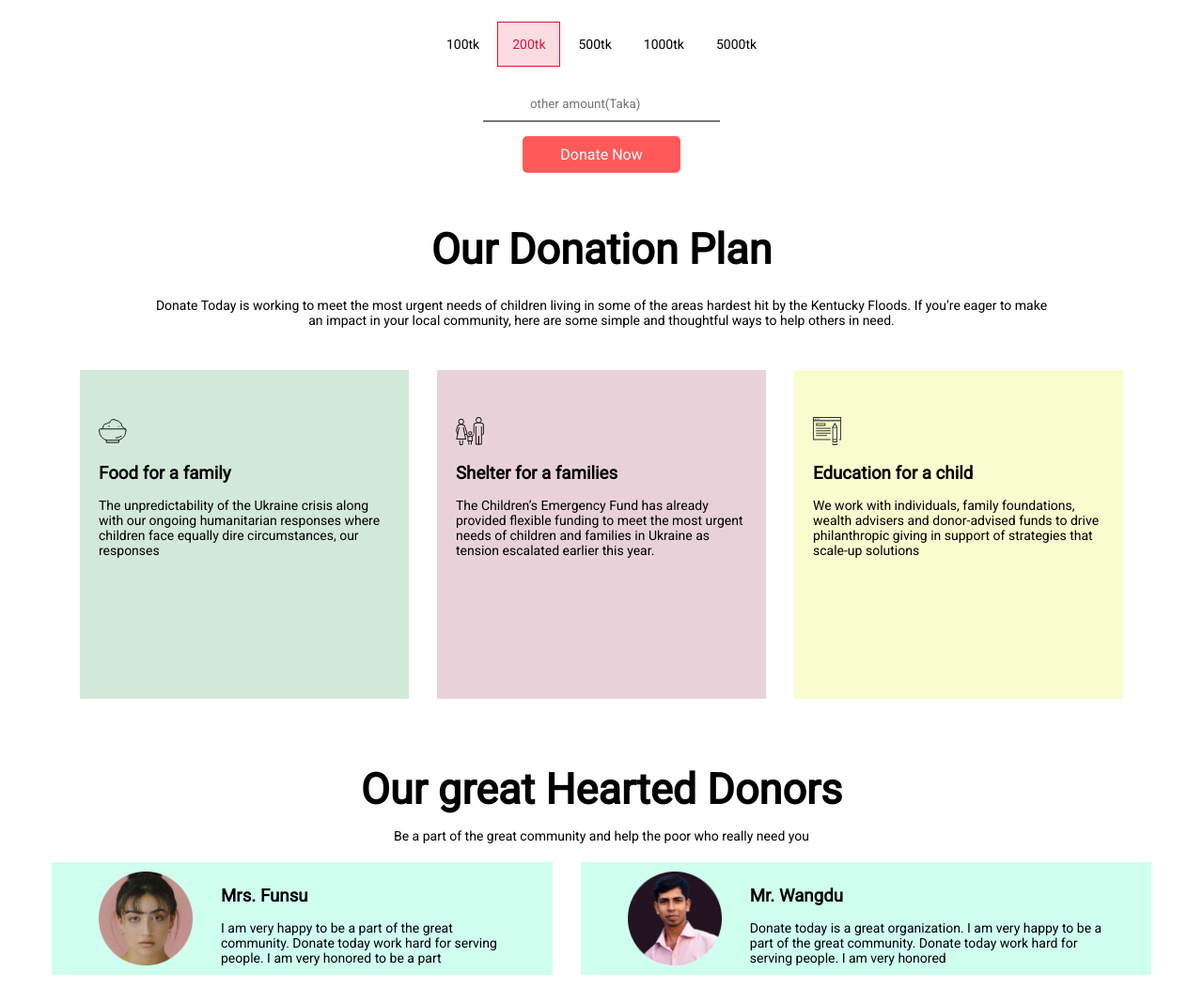
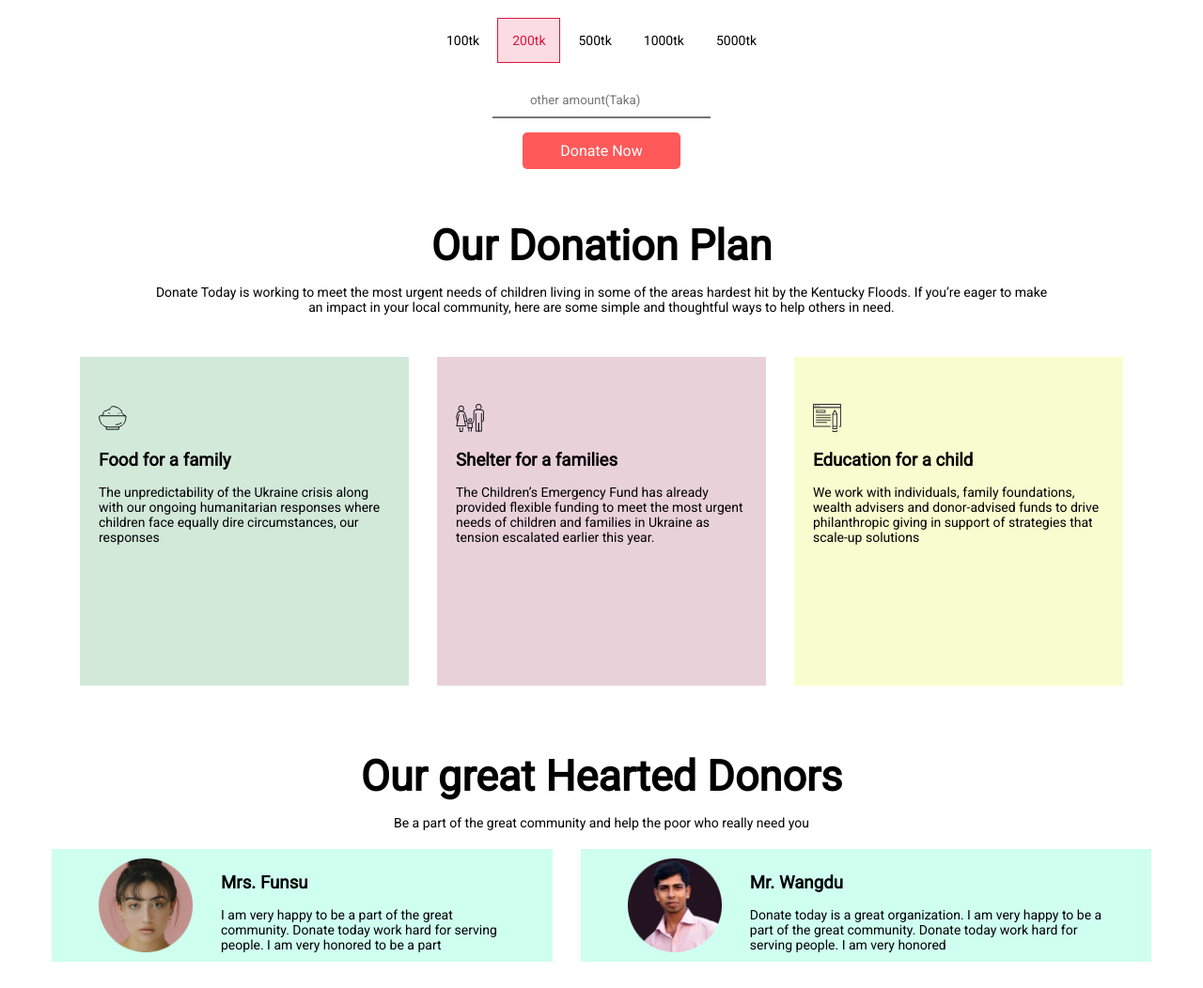
Before and after one commit to Repanb/donation-website, a plain HTML site: page index.html in a window 1280 px wide. Shown: the part 948-2000 px from the top of the page at 94% size. Drawn offline with Linux system fonts and the light colour scheme.

Commit message:
final commit

```diff
--- a/index.html
+++ b/index.html
@@ -6,14 +6,19 @@
     <meta http-equiv="X-UA-Compatible" content="IE=edge">
     <meta name="viewport" content="width=device-width, initial-scale=1.0">
     <title>Donate Today</title>
+    <!-- fav icon -->
     <link rel="shortcut icon" href="images/vector-logo.jpg" type="image/x-icon">
-    <link rel="stylesheet" href="style.css">
+    <!-- google font -->
     <link rel="preconnect" href="https://fonts.googleapis.com">
     <link rel="preconnect" href="https://fonts.gstatic.com" crossorigin>
     <link href="https://fonts.googleapis.com/css2?family=Roboto&display=swap" rel="stylesheet">
+    <!-- css file -->
+    <link rel="stylesheet" href="style.css">
 </head>
 
 <body>
+
+    <!-- banner section -->
     <section id="hero">
         <div class="hero container">
             <div>
@@ -21,9 +26,10 @@
                 <p>Online fundraising for the people and charities you love.</p>
                 <a href="https://www.google.com" target="_blank">Donate Now</a>
             </div>
-
         </div>
     </section>
+
+    <!-- donation section -->
     <section id="donation">
         <div class="donation-text">
             <h2>Donate Today</h2>
@@ -42,6 +48,8 @@
         </div>
         <a href="">Donate Now</a>
     </section>
+
+    <!-- donation plan section -->
     <section id="donation-plan">
         <div class="donation-text">
             <h2>Our Donation Plan</h2>
@@ -59,7 +67,7 @@
                     dire circumstances, our responses</p>
             </div>
             <div class="donation-card-item">
-                <img src="icons/frame.svg" alt="shelter icon">
+                <img src="icons/Frame.svg" alt="shelter icon">
                 <h3>Shelter for a families</h3>
                 <p>The Children’s Emergency Fund has already provided flexible funding to meet the most urgent needs of
                     children and
@@ -75,7 +83,8 @@
         </div>
     </section>
 
-    <section>
+    <!-- donor section -->
+    <section id="donor">
         <div class="donor-container-text">
             <h2>Our great Hearted Donors</h2>
             <p>Be a part of the great community and help the poor who really need you</p>
@@ -85,7 +94,8 @@
                 <img src="images/Mask group.png" alt="donor picture">
                 <div class="donor-text">
                     <h3>Mrs. Funsu</h3>
-                    <p>I am very happy to be a part of the great community. Donate today work hard for serving people. I am
+                    <p>I am very happy to be a part of the great community. Donate today work hard for serving people. I
+                        am
                         very honored to
                         be a part</p>
                 </div>
@@ -101,6 +111,8 @@
             </div>
         </div>
     </section>
+
+    <!-- newsletter section  -->
     <section id="Newsletter">
         <div class="newsletter-text">
             <h2>get Our Update</h2>
@@ -111,6 +123,7 @@
             <button type="submit">Subscribe</button>
         </div>
     </section>
+    <!-- footer section  -->
     <footer>
         <h3>Be Humble</h3>
         <p>&copy; Donate Today; 2022</p>
--- a/style.css
+++ b/style.css
@@ -15,7 +15,12 @@ a {
     padding: 10px 40px;
     border-radius: 5px;
     margin-top: 15px;
+}
 
+h1 {
+    font-size: 65px;
+    margin-bottom: 10px;
+    color: white;
 }
 
 h2 {
@@ -27,6 +32,11 @@ h3 {
     padding: 15px 0;
 }
 
+p {
+    font-size: 14px;
+}
+
+
 #hero {
     text-align: center;
     background-image: url(images/donation0.jpg);
@@ -37,17 +47,6 @@ h3 {
     display: flex;
     align-items: center;
     justify-content: center;
-}
-
-p {
-    font-size: 14px;
-}
-
-#hero h1 {
-    font-size: 65px;
-    margin-bottom: 10px;
-    color: white;
-
 }
 
 #hero p {
@@ -68,21 +67,18 @@ p {
 
 #donation {
     text-align: center;
-}
-
-.donation-text {
     margin: 30px 160px;
 }
 
-.donation-text h2 {
+/* .donation-text h2 {
     margin-bottom: 10px;
-}
+} */
 
 .donate-amount {
     display: flex;
     justify-content: center;
     align-items: center;
-    margin-bottom: 20px;
+    margin: 20px auto;
 }
 
 .donate-amount p {
@@ -104,7 +100,7 @@ p {
     border-top-style: hidden;
     border-right-style: hidden;
     border-left-style: hidden;
-    padding: 10px 50px;
+    padding: 10px 40px;
 }
 
 #donation-plan {
@@ -112,6 +108,9 @@ p {
     margin: 40px 0;
 }
 
+.donation-text p {
+    margin: 0 160px;
+}
 
 .donation-card {
     display: flex;
@@ -120,7 +119,6 @@ p {
 }
 
 .donation-card img {
-    display: inline-block;
     width: 30px;
     height: 30px;
 }
```
